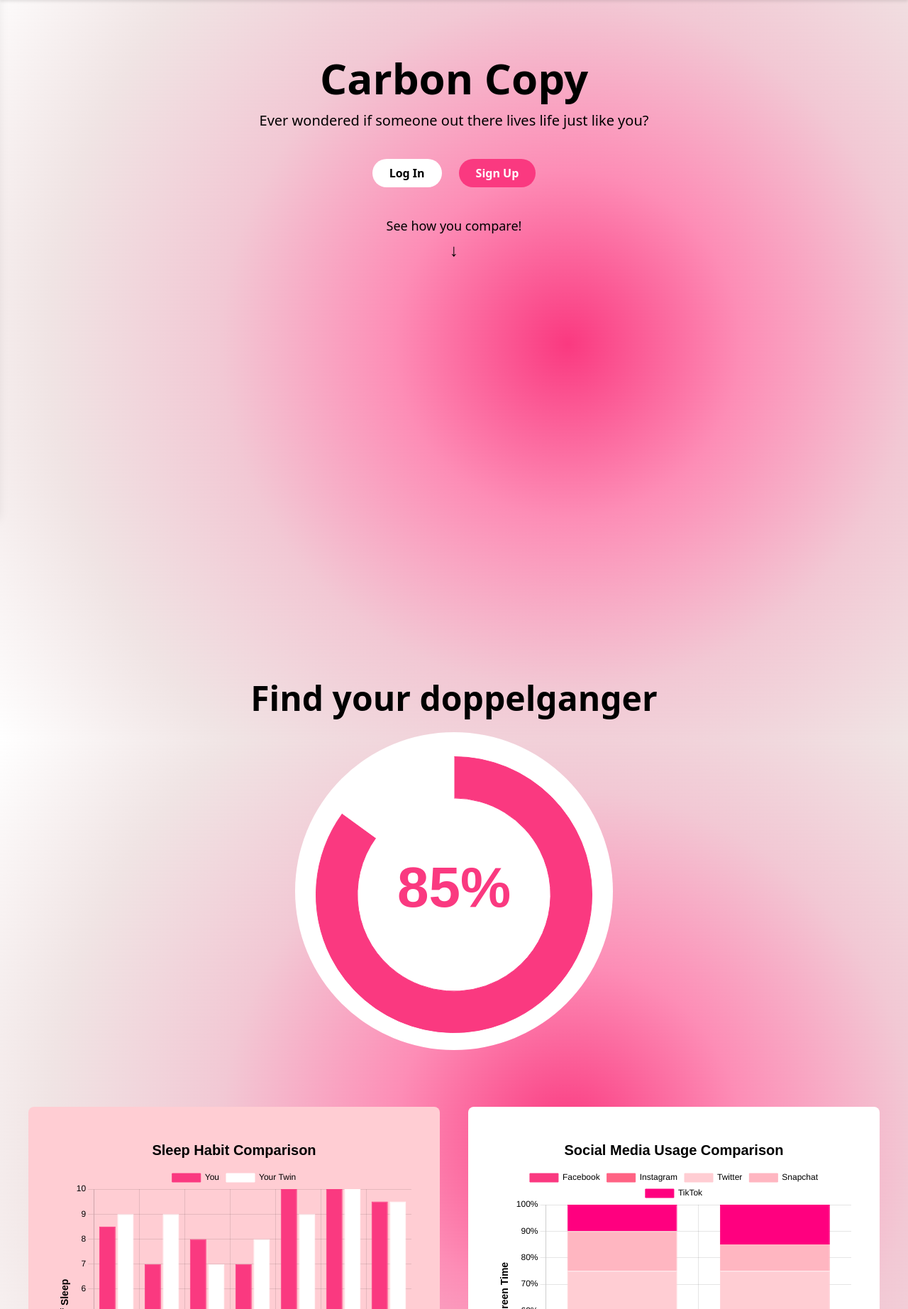
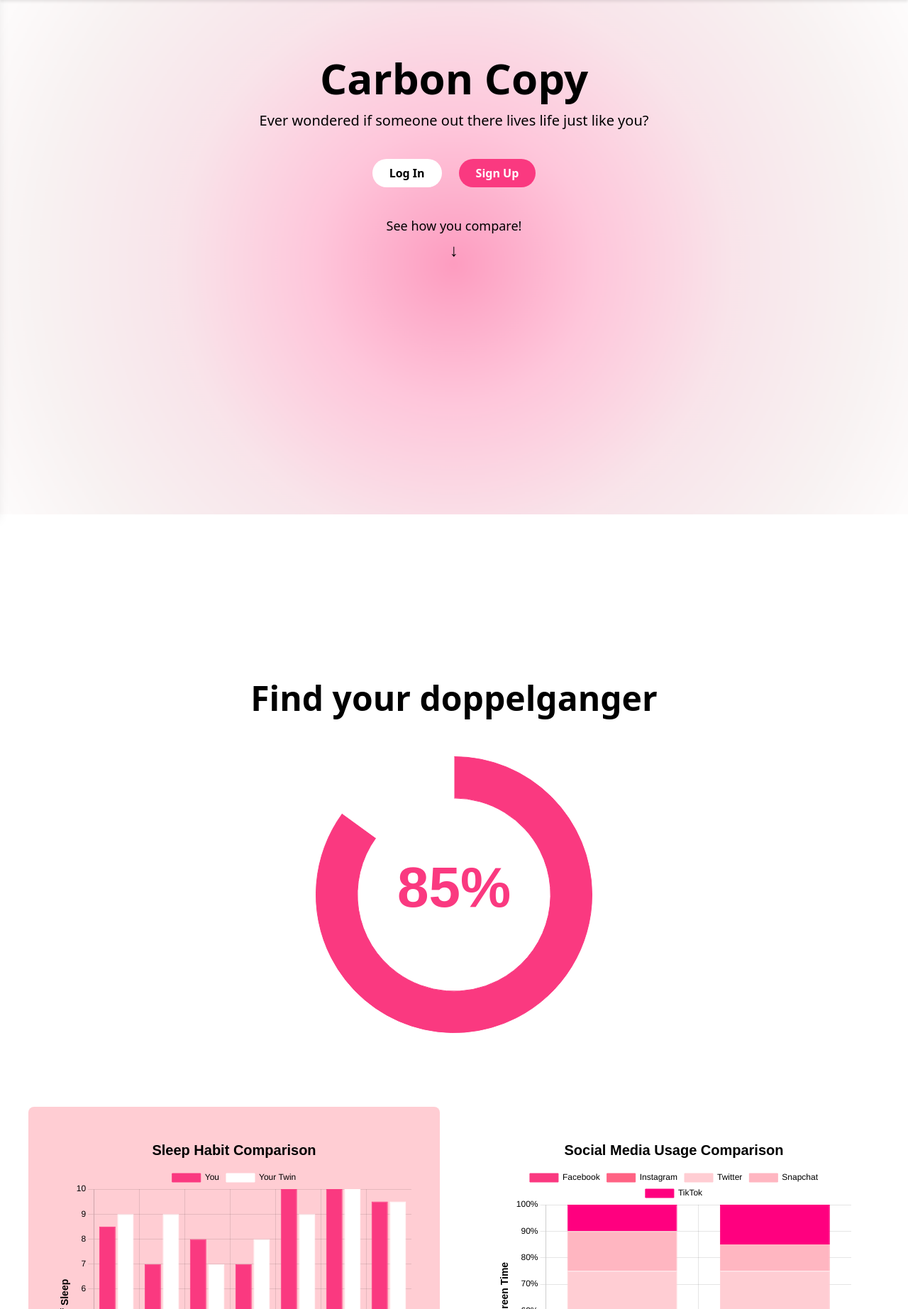
Before and after one commit to cits3403group59/group59, a Flask app: page / in a window 1280 px wide. Shown: the part 75-1920 px from the top of the page at 71% size. Run offline with Flask 3, Linux system fonts and the light colour scheme; some libraries are stand-ins or nearby versions.

Commit message:
Made background transparent

```diff
--- a/app/static/template.css
+++ b/app/static/template.css
@@ -8,10 +8,15 @@ nav {
   box-shadow: 0 2px 4px rgba(0,0,0,0.1);
 }
 
-
-  #profile-circle {
-    background-color: #FA3980; /* Pink background */
-    border-radius: 50%; /* Makes it a circle */
+.custom-bg::before {
+  content: '';
+  position: absolute;
+  inset: 0;
+  background-image: url('../static/gradient.png');
+  background-size: cover;
+  background-attachment: fixed;
+  opacity: 0.5;
+  z-index: 0;
 }
 
 #navbar {
--- a/app/templates/base.html
+++ b/app/templates/base.html
@@ -21,7 +21,8 @@
         <script src="https://kit.fontawesome.com/5c15797d1f.js" crossorigin="anonymous"></script>
     </head>
     <body>
-        <div class="bg-[url(../static/gradient.png)] bg-fixed">
+        <div id="background" class="relative custom-bg">
+            <div class="relative z-10">
                 <!-- Navigation Bar -->
                 <nav id="navbar" class="sticky top-0 bg-white items-center justify-center flex">
                     <div class="container mx-auto px-4 py-3 flex justify-between items-center">
@@ -228,5 +229,6 @@
                     {% endblock %}
                 </div>
             </div>
+        </div>
     </body>
 </html>
```
Lines whose indentation alone changed are shown as unchanged.
